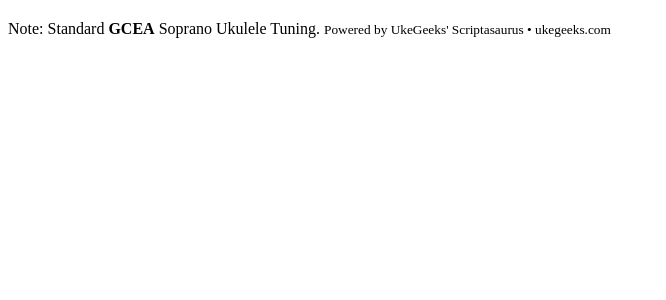
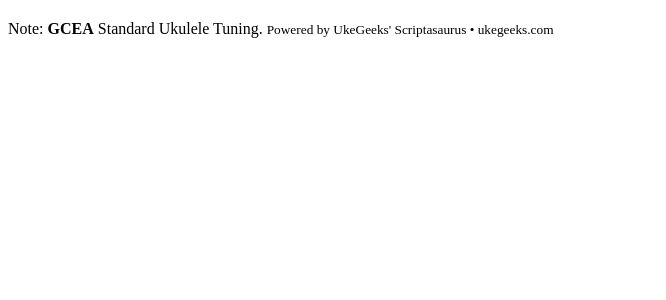
Before and after one commit to buzcarter/UkeGeeks, a PHP site: page /song.php in a window 1280 px wide. Shown: the part 26-326 px from the top of the page, without its empty margins (0-666 px from the left). Run offline with PHP 8.4, Linux system fonts and the light colour scheme; data that the repository does not hold is empty; some libraries are stand-ins or nearby versions.

Commit message:
Standard tuning is not limited to Soprano

```diff
--- a/ugsphp/views/song.php
+++ b/ugsphp/views/song.php
@@ -56,7 +56,7 @@ header aside a{
 	</div>
 </section>
 <footer>
-	<p>Note: Standard <strong>GCEA</strong> Soprano Ukulele Tuning. <small>Powered by UkeGeeks' Scriptasaurus &bull; ukegeeks.com</small></p>
+	<p>Note: <strong>GCEA</strong> Standard Ukulele Tuning. <small>Powered by UkeGeeks' Scriptasaurus &bull; ukegeeks.com</small></p>
 </footer>
 <script type="text/javascript" src="<?php echo($model->StaticsPrefix); ?>/js/ukeGeeks.scriptasaurus.min.js"></script>
 <script type="text/javascript" src="<?php echo($model->StaticsPrefix); ?>/js/startup.js"></script>
```
